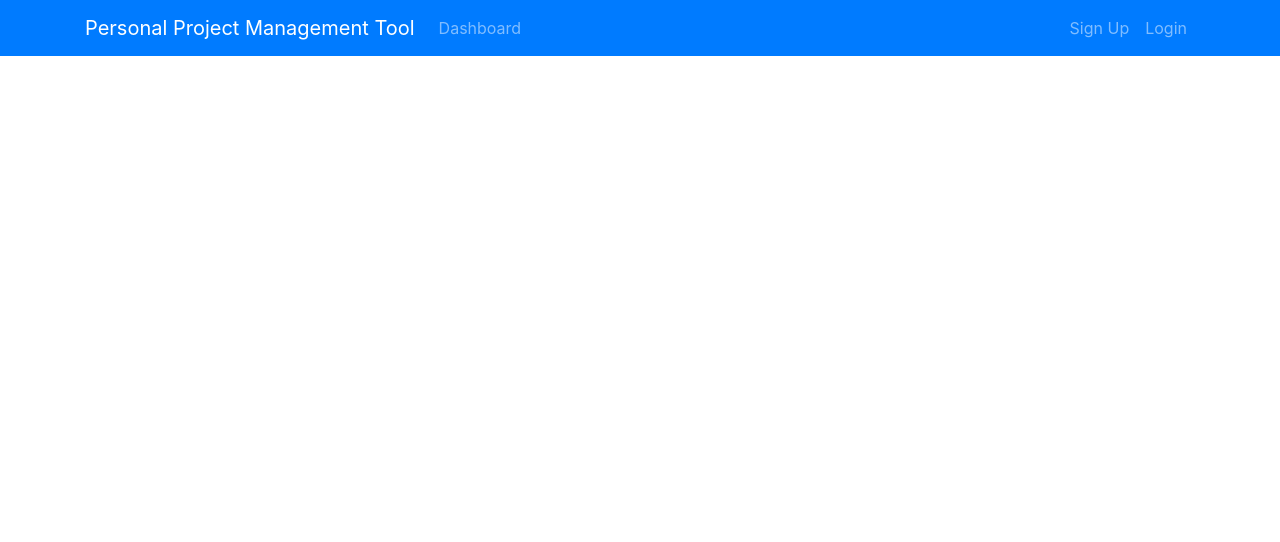
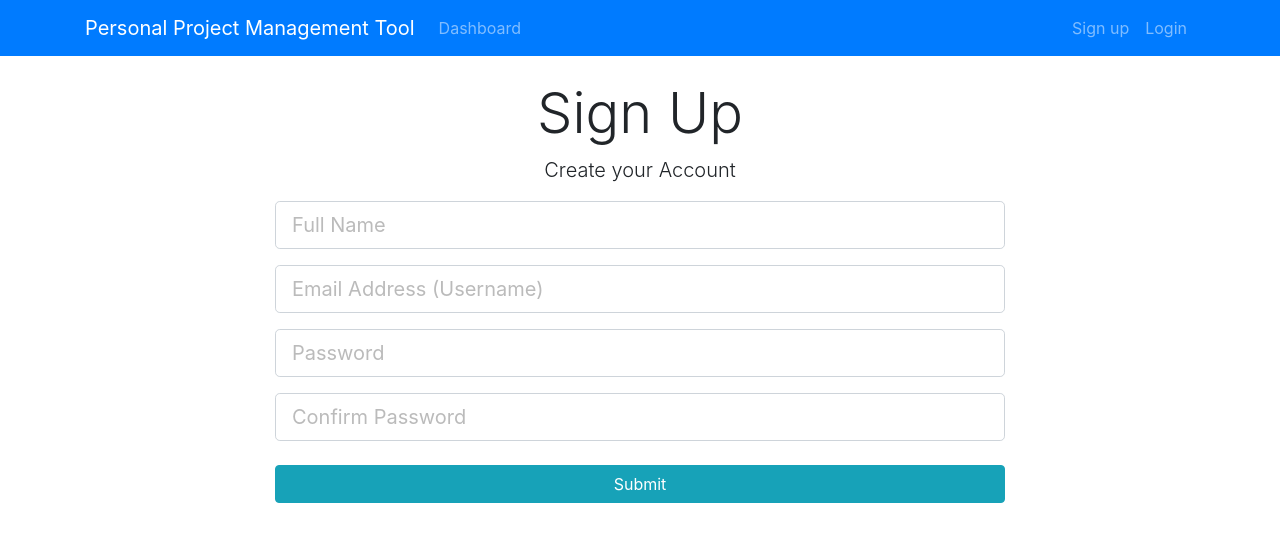
Before and after one commit to Reysanor/magazynV3, a React (Create React App) app in the folder magazynv3-client/: page /register in a window 1280 px wide. Shown: the top 542 px of the page. Built offline with nearby package versions, Linux system fonts and the light colour scheme.

Commit message:
Register in redux

```diff
--- a/magazynv3-client/src/App.js
+++ b/magazynv3-client/src/App.js
@@ -12,6 +12,9 @@
 import ProjectBoard from "./components/ProjectBoard/ProjectBoard";
 import AddProjectTask from "./components/ProjectBoard/ProjectTasks/AddProjectTask";
 import UpdateProjectTask from "./components/ProjectBoard/ProjectTasks/UpdateProjectTask";
+import Landing from "./components/Layout/Landing";
+import Register from "./components/UserManagement/Register";
+import Login from "./components/UserManagement/Login";
 //definiowanie store uzywanego w aplikacji
 
 class App extends Component {
@@ -27,6 +30,18 @@
         <Router>
           <div className="App">
             <Header />
+
+            {
+              //private routes
+            }
+            <Route exact path="/" component={Landing} />
+            <Route exact path="/register" component={Register} />
+            <Route exact path="/login" component={Login} />
+
+            {
+              //public routes
+            }
+
             <Route exact path="/dashboard" component={Dashboard} />
             <Route exact path="/addProject" component={AddProject} />
             {/* z parametrem */}
--- /dev/null
+++ b/magazynv3-client/src/actions/securityActions.js
@@ -0,0 +1,18 @@
+import axios from "axios";
+import { SET_CURRENT_USER, GET_ERRORS } from "./types";
+
+export const createNewUser = (newUser, history) => async dispatch => {
+  try {
+    await axios.post("/api/users/register", newUser);
+    history.push("/login");
+    dispatch({
+      type: GET_ERRORS,
+      payload: {}
+    });
+  } catch (err) {
+    dispatch({
+      type: GET_ERRORS,
+      payload: err.response.data
+    });
+  }
+};
--- a/magazynv3-client/src/actions/types.js
+++ b/magazynv3-client/src/actions/types.js
@@ -10,3 +10,4 @@
 export const GET_BACKLOG = "GET_BACKLOG";
 export const GET_PROJECT_TASK = "GET_PROJECT_TASK";
 export const DELETE_PROJECT_TASK = "DELETE_PROJECT_TASK";
+export const SET_CURRENT_USER = "SET_CURRENT_USER";
--- a/magazynv3-client/src/components/Layout/Header.js
+++ b/magazynv3-client/src/components/Layout/Header.js
@@ -1,13 +1,14 @@
 import React, { Component } from "react";
+import { Link } from "react-router-dom";
 
 class Header extends Component {
   render() {
     return (
       <nav className="navbar navbar-expand-sm navbar-dark bg-primary mb-4">
         <div className="container">
-          <a className="navbar-brand" href="Dashboard.html">
+          <Link className="navbar-brand" to="/">
             Personal Project Management Tool
-          </a>
+          </Link>
           <button
             className="navbar-toggler"
             type="button"
@@ -20,22 +21,22 @@
           <div className="collapse navbar-collapse" id="mobile-nav">
             <ul className="navbar-nav mr-auto">
               <li className="nav-item">
-                <a className="nav-link" href="/dashboard">
+                <Link className="nav-link" to="/dashboard">
                   Dashboard
-                </a>
+                </Link>
               </li>
             </ul>
 
             <ul className="navbar-nav ml-auto">
               <li className="nav-item">
-                <a className="nav-link " href="register.html">
-                  Sign Up
-                </a>
+                <Link className="nav-link" to="/register">
+                Sign up
+                </Link>
               </li>
               <li className="nav-item">
-                <a className="nav-link" href="login.html">
+                <Link className="nav-link" to="/login">
                   Login
-                </a>
+                </Link>
               </li>
             </ul>
           </div>
--- /dev/null
+++ b/magazynv3-client/src/components/Layout/Landing.js
@@ -0,0 +1,30 @@
+import React, { Component } from 'react'
+import { Link } from "react-router-dom";
+
+class Landing extends Component {
+    render() {
+        return (
+            <div className="landing">
+        <div className="light-overlay landing-inner text-dark">
+            <div className="container">
+                <div className="row">
+                    <div className="col-md-12 text-center">
+                        <h1 className="display-3 mb-4">Storage project</h1>
+                        <p className="lead">
+                            Create your account to join active projects or start you own
+                        </p>
+                        <hr />
+                        <Link className="btn btn-lg btn-primary mr-2" to ="/register">
+                            Sign Up
+                        </Link>
+                        <Link  className="btn btn-lg btn-secondary mr-2" to="/login">
+                            Login
+                        </Link>
+                    </div>
+                </div>
+            </div>
+        </div>
+    </div>
+        )
+    }
+} export default Landing;
--- /dev/null
+++ b/magazynv3-client/src/components/UserManagement/Login.js
@@ -0,0 +1,27 @@
+import React, { Component } from 'react'
+
+class Login extends Component {
+    render() {
+        return (
+            <div className="login">
+            <div className="container">
+                <div className="row">
+                    <div className="col-md-8 m-auto">
+                        <h1 className="display-4 text-center">Log In</h1>
+                        <form action="dashboard.html">
+                            <div className="form-group">
+                                <input type="email" className="form-control form-control-lg" placeholder="Email Address" name="email" />
+                            </div>
+                            <div className="form-group">
+                                <input type="password" className="form-control form-control-lg" placeholder="Password" name="password" />
+                            </div>
+                            <input type="submit" className="btn btn-info btn-block mt-4" />
+                        </form>
+                    </div>
+                </div>
+            </div>
+        </div>
+        )
+    }
+}
+export default Login;
--- /dev/null
+++ b/magazynv3-client/src/components/UserManagement/Register.js
@@ -0,0 +1,121 @@
+import React, { Component } from "react";
+import { createNewUser } from "../../actions/securityActions";
+import PropTypes from "prop-types";
+import { connect } from "react-redux";
+import classnames from "classnames";
+
+class Register extends Component {
+  constructor() {
+    super();
+
+    this.state = {
+      username: "",
+      fullName: "",
+      password: "",
+      confirmPassword: "",
+      errors: {}
+    };
+    //bind pobiera i manipuluje stanem
+    this.onChange = this.onChange.bind(this);
+    //funkcja bind  przesyła stan
+     this.onSubmit = this.onSubmit.bind(this);
+  }
+
+  //wymaga bind w formularzu aby wprowadzać dane
+  //dluższe rozwiązanie dla każdej zmiennej -> this.setState({projectName: e.target.value});
+  //e.target - setState ustawia value wybranego elementu po evencie na danym name
+  onChange(e) {
+    this.setState({ [e.target.name]: e.target.value });
+  }
+
+  onSubmit(e) {
+    // blokuje przeladowanie po submit
+    e.preventDefault();
+    //tworze nowy Projekt
+    const newUser = {
+      username: this.state.username,
+      fullName: this.state.fullName,
+      password: this.state.password,
+      confirmPassword: this.state.confirmPassword
+      //komponent po wyrenderowaniu za pomoca rendera przekazuje props do komponentu
+    };
+
+    //console.log(newProject);
+    this.props.createNewUser(newUser, this.props.history);
+  }
+
+  render() {
+    return (
+      <div className="register">
+        <div className="container">
+          <div className="row">
+            <div className="col-md-8 m-auto">
+              <h1 className="display-4 text-center">Sign Up</h1>
+              <p className="lead text-center">Create your Account</p>
+              <form onSubmit={this.onSubmit}>
+                <div className="form-group">
+                  <input
+                    type="fullName"
+                    className="form-control form-control-lg"
+                    placeholder="Full Name"
+                    name="fullName"
+                    value={this.state.fullName}
+                    onChange={this.onChange}
+                    required
+                  />
+                </div>
+                <div className="form-group">
+                  <input
+                    type="text"
+                    className="form-control form-control-lg"
+                    placeholder="Email Address (Username)"
+                    name="username"
+                    value={this.state.username}
+                    onChange={this.onChange}
+                  />
+                </div>
+                <div className="form-group">
+                  <input
+                    type="password"
+                    className="form-control form-control-lg"
+                    placeholder="Password"
+                    name="password"
+                    value={this.state.password}
+                    onChange={this.onChange}
+                  />
+                </div>
+                <div className="form-group">
+                  <input
+                    type="password"
+                    className="form-control form-control-lg"
+                    placeholder="Confirm Password"
+                    name="confirmPassword"
+                    value={this.state.confirmPassword}
+                    onChange={this.onChange}
+                  />
+                </div>
+                <input type="submit" className="btn btn-info btn-block mt-4" />
+              </form>
+            </div>
+          </div>
+        </div>
+      </div>
+    );
+  }
+}
+Register.propTypes = {
+  //przekazuje funkcje, isRequired oznacza że jest niezbędna do działania componentu
+  //jednocześnie określa wymagany typ uzyskanego prop
+  createNewUser: PropTypes.func.isRequired,
+  errors: PropTypes.object.isRequired
+};
+//przyjmuje parametr state i podłącza errory to state errors (mappuje do componentu aplikacji)
+const mapStateToProps = state => ({
+  errors: state.errors
+});
+//łączenie componentu z state
+export default connect(
+  //podczas łączenie się ze state aplikacji wymagane jest zmapowanie wszystkich state do props
+  mapStateToProps,
+  { createNewUser }
+)(Register);
```
